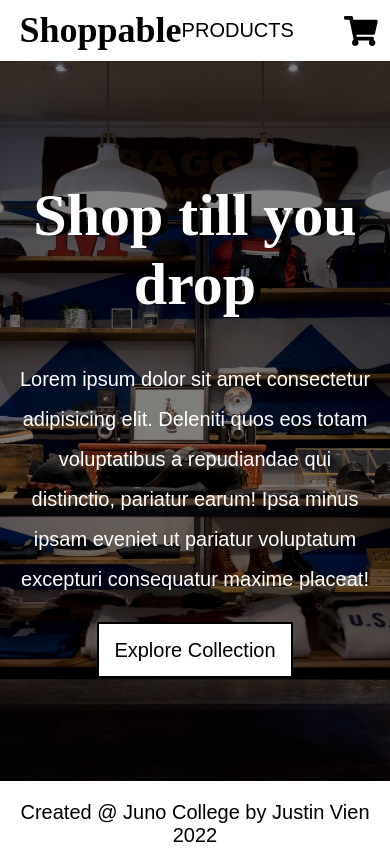
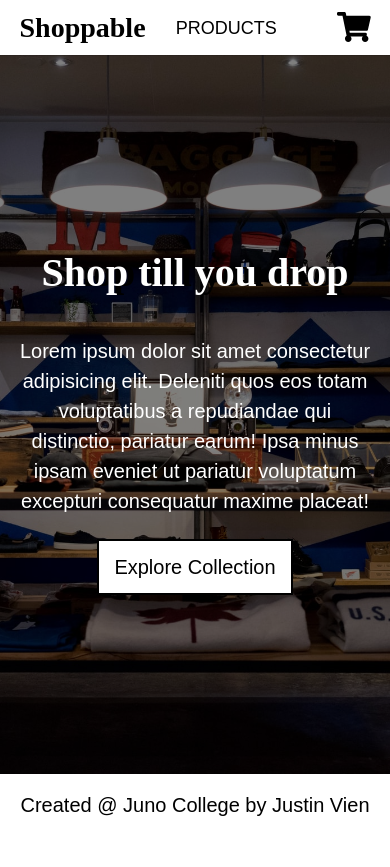
Before and after one commit to justinv416/JustinVien-ProjectThree, a React (Create React App) app: page / in a window 390 px wide. After the commit the page ends 844 px from the top, so only its background shows below. Built offline with nearby package versions, Linux system fonts and the light colour scheme.

Commit message:
more cleanup

```diff
--- a/src/App.css
+++ b/src/App.css
@@ -67,9 +67,6 @@ ul {
   background-color: white;
   box-shadow: 0 0 10px 0 rgba(0, 0, 0, 0.2);
   padding: 10px 0;
-  display: flex;
-  justify-content: space-between;
-  align-items: center;
 }
 
 .navbar h2 a {
@@ -82,11 +79,11 @@ ul {
 
 nav .wrapper {
   display: flex;
-  align-items: center;
   justify-content: space-between;
 }
 
 .fa-shopping-cart {
+  color: black;
   font-size: 1.5rem;
   transition: font-size 0.3s ease-in-out;
 }
@@ -101,16 +98,12 @@ nav .wrapper {
   align-items: center;
 }
 
-.navbarLinks li a:first-of-type {
+.navbarLinks li:first-of-type a {
+  position: relative;
   color: black;
-  text-decoration: none;
   text-transform: uppercase;
   font-family: 'Raleway', sans-serif;
-  position: relative;
-}
-
-.navbarLinks li:first-of-type {
-  margin-right: 50px;
+  margin: 3px 50px 0 0;
 }
 
 .navbar h2 a:hover::after,
@@ -149,19 +142,19 @@ header p {
   padding: 15px;
   border: 2px solid black;
   transition: all 0.3s ease-in-out;
-  text-decoration: none;
   font-family: 'Raleway', sans-serif;
 }
 
 /* Products component */
 .productLink, .addToCartButton, .removeButton {
+  font-family: 'Raleway', sans-serif;
   background-color: white;
   color: black;
   border: 2px solid black;
-  padding: 10px;
+  padding: 10px 0;
   width: 50%;
   transition: all 0.3s ease-in-out;
-  text-decoration: none;
+  cursor: pointer;
 }
 
 .productsImage {
@@ -222,6 +215,8 @@ header p {
 
 .itemPrice {
   padding: 1rem 0;
+  font-size: 1.5rem;
+  font-weight: normal;
 }
 
 .itemInfo {
@@ -267,7 +262,6 @@ header p {
 }
 
 .productLink:hover, .productLink:focus,
-.removeButton:focus,
 .addToCartButton:hover, .addToCartButton:focus,
 .headerLink:hover, .headerLink:focus {
   background-color: black;
@@ -317,6 +311,10 @@ footer a {
 }
 
 @media (max-width: 1000px) {
+  .navbar h2 a {
+    font-size: 1.4rem;
+  }
+
   .itemContainer {
     height: auto;
     text-align: center;
@@ -364,6 +362,10 @@ footer a {
     font-size: 3rem;
   }
 
+  header p {
+    line-height: 1.5rem;
+  }
+
   .logoLink {
     font-size: 1.5rem;
   }
@@ -389,3 +391,14 @@ footer a {
     width: 100%;
   }
 }
+
+@media (max-width: 400px) {
+  h1 {
+    font-size: 2rem;
+  }
+
+  .navbarLinks li:first-of-type {
+    margin: 3px 10px 0 0;
+    font-size: 0.9rem;
+  }
+}
--- a/src/App.js
+++ b/src/App.js
@@ -10,29 +10,28 @@ import { useState } from 'react';
 
 function App() {
 
-  const [cartData, setCartData] = useState([])
-  const [cartLength, setCartLength] = useState(0)
-  // const [total, setTotal] = useState(0)
+  const [cartData, setCartData] = useState([]);
+  const [cartLength, setCartLength] = useState(0);
 
  const handleAddToCart = (itemData) => {
     //Adds new item into the cart
-    cartData.push(itemData)
+    cartData.push(itemData);
     //Sets updated cart to state
-    setCartData(cartData)
+    setCartData(cartData);
     //Sets cart length for badge notification
-    setCartLength(cartData.length)
-  }
+    setCartLength(cartData.length);
+  };
 
-  const handleRemoveFromCart = (product) => {
+  const handleRemoveFromCart = (item) => {
     //Makes a copy of the cart with the spread operator
    const oldCart = [...cartData];
    //Deletes cart items with the Filter method
-   const newCart = oldCart.filter(filteredProduct => filteredProduct !== product)
+   const newCart = oldCart.filter(filteredItem => filteredItem !== item);
     //Sets new cart to state with filtered(removed) items.
-   setCartData(newCart)
+   setCartData(newCart);
    //Sets cart length for badge notification
-    setCartLength(newCart.length)
-  }
+    setCartLength(newCart.length);
+  };
 
   return (
     <div>
--- a/src/components/Cart.js
+++ b/src/components/Cart.js
@@ -1,29 +1,27 @@
-const ShoppingCart = (props) => {
-    const { cartData } = props;
-
+const ShoppingCart = ({cartData, removeFromCart}) => {
     return (
         <div className="wrapper cartWrapper">
-            { cartData.length === 0 ? <h2 className="cartHeading">Cart is empty</h2> : <h2 className="cartHeading">Shopping Cart:</h2>}
-            {cartData.map((product, index) => {
+            {cartData.length === 0 ?
+                <h2 className="cartHeading">Cart is empty</h2>
+                :
+                <h2 className="cartHeading">Shopping Cart:</h2>}
+            {cartData.map((item, index) => {
                 return (
                     <div className="cartItemContainer" key={index}>
                         <div className="cartItemImageContainer">
-                        <img className="cartItemImage" src={product.image} alt={product.title} />
+                            <img className="cartItemImage" src={item.image} alt={item.title} />
                         </div>
                         <div className="cartItemDescription">
-                        <h3>{product.title}</h3>
-                        <h4 className="cartItemPrice">${product.price}</h4>
-                        <h4 className="cartItemQuantity">Quantity: {product.quantity}</h4>
-                        <button className="removeButton" onClick={() => {props.removeFromCart(product)}}>Remove Item</button>
+                            <h3>{item.title}</h3>
+                            <h4 className="cartItemPrice">${item.price}</h4>
+                            <h4 className="cartItemQuantity">Quantity: {item.quantity}</h4>
+                            <button className="removeButton" onClick={() => {removeFromCart(item)}}>Remove From Cart</button>
                         </div>
                     </div>
-            )
+                );
             })}
-            <div className="grandTotalContainer">
-                <h3>Grand Total:</h3>
         </div>
-        </div>
-    )
-}
+    );
+};
 
-export default ShoppingCart
+export default ShoppingCart;
--- a/src/components/Footer.js
+++ b/src/components/Footer.js
@@ -1,12 +1,11 @@
 const Footer = () => {
     return (
         <footer>
-            <div className="">
-                {/* Memo to self: link my name to portfolio at some point */}
-                Created @ <a href="https://junocollege.com" target="blank">Juno College</a> by <a href="https://github.com/justinv416" target="blank">Justin Vien </a>2022
-            </div>
+            <p>
+                Created @ <a href="https://junocollege.com" target="blank" aria-label="Go to juno college's website (link will open in new tab).">Juno College</a> by <a href="https://github.com/justinv416" target="blank" aria-label="Go to Justin Vien's Github page (page will open in a new tab).">Justin Vien</a>
+            </p>
         </footer>
-    )
-}
+    );
+};
 
-export default Footer
+export default Footer;
--- a/src/components/Home.js
+++ b/src/components/Home.js
@@ -6,12 +6,12 @@ const Header = () => {
             <div className='wrapper'>
                 <h1>Shop till you drop</h1>
                 <p>Lorem ipsum dolor sit amet consectetur adipisicing elit. Deleniti quos eos totam voluptatibus a repudiandae qui distinctio, pariatur earum! Ipsa minus ipsam eveniet ut pariatur voluptatum excepturi consequatur maxime placeat!</p>
-                <Link className="headerLink" to="/products">
+                <Link className="headerLink" to="/products" aria-label='Go to products page'>
                     Explore Collection
                 </Link>
             </div>
         </header>
-    )
-}
+    );
+};
 
-export default Header
+export default Header;
--- a/src/components/Navbar.js
+++ b/src/components/Navbar.js
@@ -5,7 +5,6 @@ import Badge from '@mui/material/Badge';
 
 const Navbar = (props) => {
     return (
-        <>
             <nav className='navbar'>
                 <div className="wrapper ">
                     <h2>
@@ -15,20 +14,19 @@ const Navbar = (props) => {
                     </h2>
                     <ul className='navbarLinks'>
                         <li>
-                            <Link to="/products">Products</Link>
+                            <Link to="/products" aria-label='Go to products page.'>Products</Link>
                         </li>
                         <li>
-                            <Link to="/cart" className='shoppingCartLink'>
+                            <Link to="/cart">
                                 {/* Side note: color="error" means red */}
-                                <Badge badgeContent={props.itemsNum} color="error" aria-label={`Number of items in cart ${props.itemsNum}`}>
-                                    <FontAwesomeIcon icon={faShoppingCart} aria-label="Click to go to shopping cart" />
+                                <Badge badgeContent={props.itemsNum} color="error" aria-label={`Number of items in cart: ${props.itemsNum}.`}>
+                                    <FontAwesomeIcon icon={faShoppingCart} aria-label="Click to go to shopping cart." />
                                 </Badge>
                             </Link>
                         </li>
                     </ul>
                 </div>
             </nav>
-        </>
     )
 }
 
```
Also changed, not shown: src/components/IndividualProduct.js (+8 -7 lines), src/components/Products.js (+4 -4 lines). Lines whose indentation alone changed are shown as unchanged.
